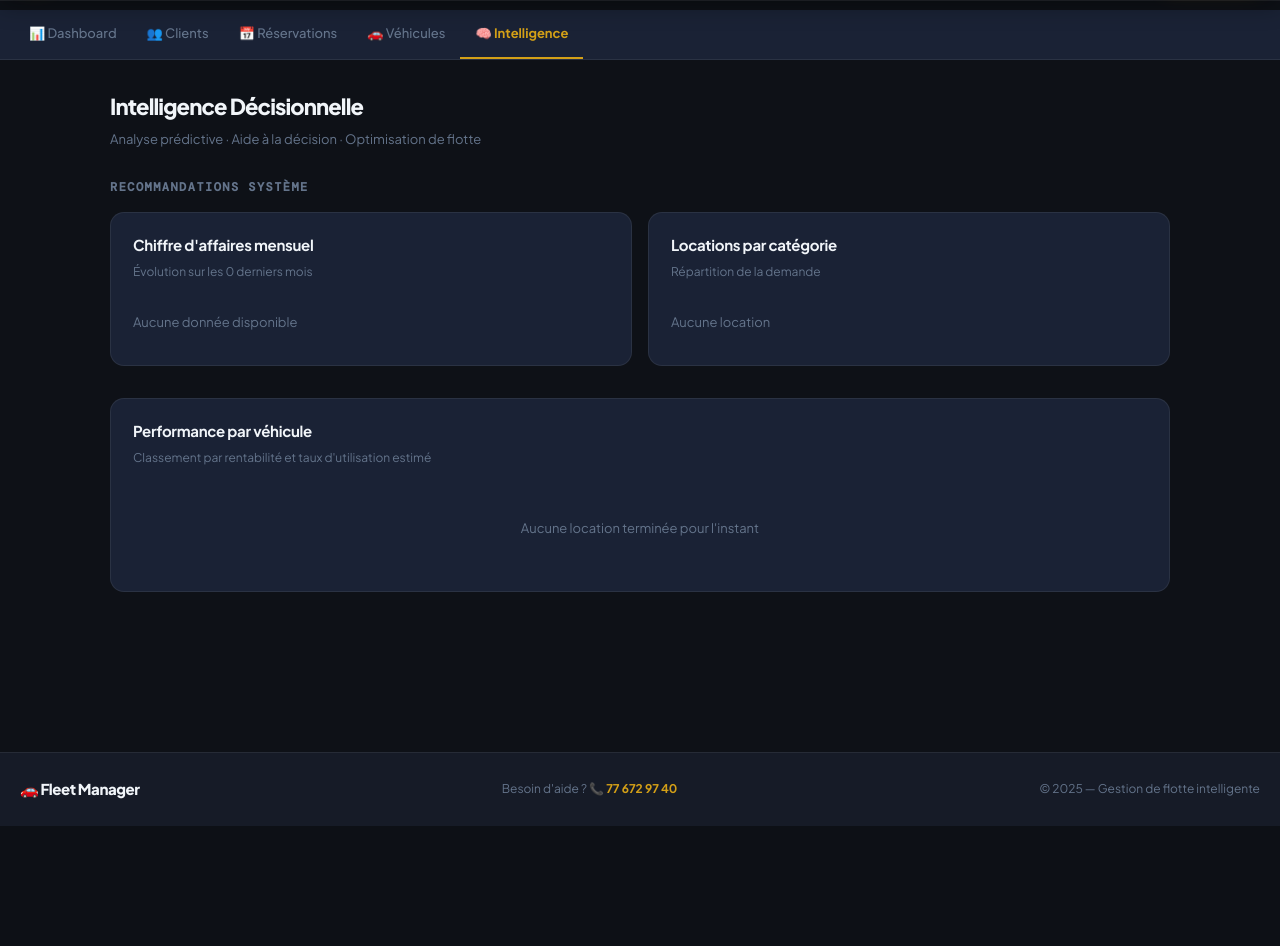
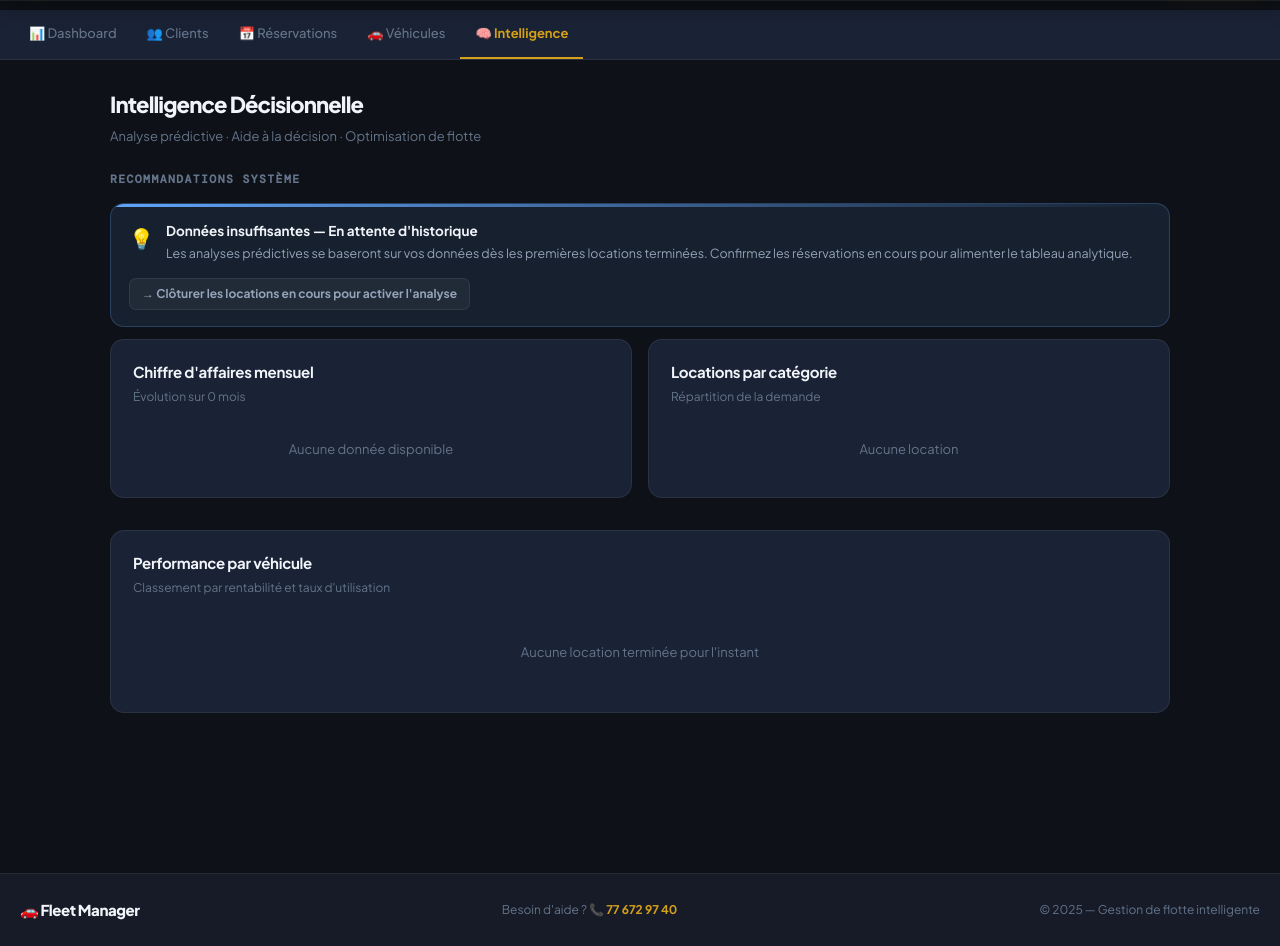
Before and after one commit to pixelelhadji0020-star/Fleet-manager-, a Flask app: template templates/admin/stats.html in a window 1280 px wide. Shown: the part 64-1010 px from the top of the page. Before the commit the page ends 890 px from the top, so only its background shows below. Run offline with Flask 3, Linux system fonts and the light colour scheme; the template is opened without the code that fills it, so the values that code supplies are empty.

Commit message:
Update stats.html

```diff
--- a/templates/admin/stats.html
+++ b/templates/admin/stats.html
@@ -9,7 +9,7 @@
 .anav a.on{color:var(--gold);border-bottom-color:var(--gold);font-weight:700}
 
 /* AI INSIGHT CARDS */
-.insight{border-radius:var(--r);padding:18px 20px;border:1px solid;margin-bottom:12px;position:relative;overflow:hidden}
+.insight{border-radius:var(--r);padding:16px 18px;border:1px solid;margin-bottom:12px;position:relative;overflow:hidden}
 .insight::before{content:'';position:absolute;top:0;left:0;right:0;height:3px;border-radius:3px 3px 0 0}
 .insight-gold{background:var(--gold-dim);border-color:var(--gold-bord)}
 .insight-gold::before{background:linear-gradient(90deg,var(--gold),transparent)}
@@ -19,49 +19,47 @@
 .insight-green::before{background:linear-gradient(90deg,var(--green),transparent)}
 .insight-blue{background:var(--blue-bg);border-color:var(--blue-bord)}
 .insight-blue::before{background:linear-gradient(90deg,var(--blue),transparent)}
-.ins-hd{display:flex;align-items:flex-start;gap:12px;margin-bottom:8px}
-.ins-icon{font-size:22px;flex-shrink:0;margin-top:1px}
-.ins-title{font-size:14px;font-weight:700;color:var(--txt);margin-bottom:2px}
-.ins-sub{font-size:12px;color:var(--txt-2);line-height:1.55}
-.ins-action{display:inline-flex;align-items:center;gap:5px;font-size:12px;font-weight:700;margin-top:10px;padding:6px 14px;border-radius:7px;background:rgba(255,255,255,.06);color:var(--txt-2);border:1px solid var(--bord);cursor:default}
+.ins-hd{display:flex;align-items:flex-start;gap:12px;margin-bottom:6px}
+.ins-icon{font-size:20px;flex-shrink:0;margin-top:1px}
+.ins-title{font-size:13.5px;font-weight:700;color:var(--txt);margin-bottom:2px}
+.ins-sub{font-size:12.5px;color:var(--txt-2);line-height:1.55}
+.ins-action{display:inline-flex;align-items:center;gap:5px;font-size:12px;font-weight:700;margin-top:8px;padding:5px 12px;border-radius:7px;background:rgba(255,255,255,.05);color:var(--txt-2);border:1px solid var(--bord)}
 
 /* BAR CHARTS */
 .chart-card{background:var(--card);border:1px solid var(--bord);border-radius:var(--r);padding:20px 22px;margin-bottom:16px}
-.chart-title{font-size:15px;font-weight:700;margin-bottom:4px;letter-spacing:-.02em}
-.chart-sub{font-size:12px;color:var(--txt-3);margin-bottom:18px}
-.bar-row{display:flex;align-items:center;gap:10px;margin-bottom:10px}
-.bar-lbl{font-size:12px;width:120px;flex-shrink:0;color:var(--txt-2);white-space:nowrap;overflow:hidden;text-overflow:ellipsis}
+.chart-title{font-size:15px;font-weight:700;margin-bottom:3px;letter-spacing:-.02em}
+.chart-sub{font-size:12px;color:var(--txt-3);margin-bottom:16px}
+.bar-row{display:flex;align-items:center;gap:10px;margin-bottom:9px}
+.bar-lbl{font-size:12px;width:110px;flex-shrink:0;color:var(--txt-2);white-space:nowrap;overflow:hidden;text-overflow:ellipsis}
 .bar-bg{flex:1;height:9px;background:var(--bg-2);border-radius:5px;overflow:hidden}
 .bar-fill{height:100%;border-radius:5px;transition:width .7s cubic-bezier(.4,0,.2,1)}
 .bar-val{font-family:'DM Mono',monospace;font-size:11px;color:var(--txt-3);width:70px;text-align:right;flex-shrink:0}
 
-/* SCORE RINGS */
-.score-ring{display:flex;flex-direction:column;align-items:center;gap:4px}
-.ring-val{font-size:26px;font-weight:800;letter-spacing:-.04em}
-.ring-lbl{font-size:10px;color:var(--txt-3);font-family:'DM Mono',monospace;letter-spacing:.08em;text-transform:uppercase}
-
 /* VEHICLE PERF CARD */
-.vpc{background:var(--card);border:1px solid var(--bord);border-radius:var(--r);padding:16px;margin-bottom:10px;display:flex;align-items:center;gap:14px}
-.vpc-rank{font-family:'DM Mono',monospace;font-size:11px;color:var(--txt-3);width:24px;flex-shrink:0;text-align:center}
+.vpc{background:var(--card);border:1px solid var(--bord);border-radius:var(--r);padding:14px;margin-bottom:9px;display:flex;align-items:center;gap:12px}
+.vpc-rank{font-family:'DM Mono',monospace;font-size:11px;color:var(--txt-3);width:22px;flex-shrink:0;text-align:center}
 .vpc-info{flex:1;min-width:0}
 .vpc-name{font-weight:700;font-size:14px;white-space:nowrap;overflow:hidden;text-overflow:ellipsis}
 .vpc-cat{font-size:11.5px;color:var(--txt-3);margin-top:1px}
-.vpc-stats{display:flex;gap:16px;flex-shrink:0}
+.vpc-bar{height:4px;background:var(--bg-2);border-radius:2px;margin-top:7px;overflow:hidden}
+.vpc-bar-fill{height:100%;border-radius:2px;background:linear-gradient(90deg,var(--gold),var(--gold-h))}
+.vpc-stats{display:flex;gap:14px;flex-shrink:0}
 .vpc-stat{text-align:right}
-.vpc-stat-v{font-weight:800;font-size:15px}
-.vpc-stat-l{font-size:10px;color:var(--txt-3);font-family:'DM Mono',monospace;letter-spacing:.06em;text-transform:uppercase}
-.vpc-bar{height:4px;background:var(--bg-2);border-radius:2px;margin-top:8px;overflow:hidden}
-.vpc-bar-fill{height:100%;border-radius:2px;background:linear-gradient(90deg,var(--gold),var(--gold-h))}
+.vpc-stat-v{font-weight:800;font-size:14px}
+.vpc-stat-l{font-size:10px;color:var(--txt-3);font-family:'DM Mono',monospace;letter-spacing:.05em;text-transform:uppercase}
 
 /* PREDICT SECTION */
-.predict-card{background:linear-gradient(135deg,#12180a 0%,#0e1117 60%,#0a1018 100%);border:1px solid var(--gold-bord);border-radius:var(--r-lg);padding:24px;margin-bottom:16px;position:relative;overflow:hidden}
-.predict-card::before{content:'🤖 IA';position:absolute;top:16px;right:16px;font-size:11px;background:var(--gold-dim);color:var(--gold);padding:3px 10px;border-radius:20px;border:1px solid var(--gold-bord);font-weight:700;font-family:'DM Mono',monospace;letter-spacing:.06em}
-.predict-title{font-size:17px;font-weight:800;letter-spacing:-.03em;margin-bottom:6px;color:var(--txt)}
-.predict-sub{font-size:13px;color:var(--txt-2);line-height:1.6;margin-bottom:16px}
-.predict-metrics{display:flex;gap:20px;flex-wrap:wrap}
-.pm{background:rgba(212,160,23,.08);border:1px solid var(--gold-bord);border-radius:10px;padding:12px 16px;flex:1;min-width:100px}
-.pm-v{font-size:22px;font-weight:800;color:var(--gold);letter-spacing:-.03em}
-.pm-l{font-size:11px;color:var(--txt-3);margin-top:2px;font-family:'DM Mono',monospace;letter-spacing:.06em;text-transform:uppercase}
+.predict-card{background:linear-gradient(135deg,#12180a 0%,#0e1117 60%,#0a1018 100%);border:1px solid var(--gold-bord);border-radius:var(--r-lg);padding:22px;margin-bottom:16px;position:relative;overflow:hidden}
+.predict-card::after{content:'🤖 IA';position:absolute;top:14px;right:14px;font-size:11px;background:var(--gold-dim);color:var(--gold);padding:3px 10px;border-radius:20px;border:1px solid var(--gold-bord);font-weight:700;font-family:'DM Mono',monospace;letter-spacing:.05em}
+.predict-title{font-size:16px;font-weight:800;letter-spacing:-.03em;margin-bottom:5px;color:var(--txt)}
+.predict-sub{font-size:13px;color:var(--txt-2);line-height:1.6;margin-bottom:14px}
+.predict-metrics{display:flex;gap:12px;flex-wrap:wrap}
+.pm{background:rgba(212,160,23,.08);border:1px solid var(--gold-bord);border-radius:10px;padding:12px 14px;flex:1;min-width:90px}
+.pm-v{font-size:20px;font-weight:800;color:var(--gold);letter-spacing:-.03em}
+.pm-l{font-size:10px;color:var(--txt-3);margin-top:2px;font-family:'DM Mono',monospace;letter-spacing:.05em;text-transform:uppercase}
+
+.g2s{display:grid;grid-template-columns:1fr 1fr;gap:16px}
+@media(max-width:680px){.g2s{grid-template-columns:1fr}}
 </style>
 {% endblock %}
 {% block content %}
@@ -73,74 +71,95 @@
   <a href="/admin/statistiques" class="on">🧠 Intelligence</a>
 </div>
 
-<div class="wrap" style="padding-top:28px;padding-bottom:80px">
-
-  <div style="margin-bottom:28px">
-    <h1 style="font-size:22px;font-weight:800;letter-spacing:-.04em;margin-bottom:4px">Intelligence Décisionnelle</h1>
+<div class="wrap" style="padding-top:26px;padding-bottom:80px">
+  <div style="margin-bottom:24px">
+    <h1 style="font-size:22px;font-weight:800;letter-spacing:-.04em;margin-bottom:3px">Intelligence Décisionnelle</h1>
     <p style="font-size:13px;color:var(--txt-3)">Analyse prédictive · Aide à la décision · Optimisation de flotte</p>
   </div>
 
-  <!-- INSIGHTS IA CONTEXTUELS -->
-  {% set max_rev = revenue_monthly|map(attribute='revenue')|max if revenue_monthly else 0 %}
-  {% set total_rev = revenue_monthly|sum(attribute='revenue') if revenue_monthly else 0 %}
-  {% set top_cat = by_category|sort(attribute='rentals',reverse=True)|first if by_category else none %}
+  {# ── Calculs sécurisés ── #}
+  {% set rev_list = revenue_monthly if revenue_monthly else [] %}
+  {% set cat_list = by_category if by_category else [] %}
+  {% set veh_list = top_vehicles if top_vehicles else [] %}
 
-  {% if top_cat %}
-  <div class="predict-card" style="margin-bottom:20px">
+  {% set total_rev = namespace(val=0) %}
+  {% for m in rev_list %}{% set total_rev.val = total_rev.val + m.revenue %}{% endfor %}
+
+  {% set max_rev_val = namespace(val=0) %}
+  {% for m in rev_list %}{% if m.revenue > max_rev_val.val %}{% set max_rev_val.val = m.revenue %}{% endif %}{% endfor %}
+
+  {% set max_cat_val = namespace(val=0) %}
+  {% for c in cat_list %}{% if c.rentals > max_cat_val.val %}{% set max_cat_val.val = c.rentals %}{% endif %}{% endfor %}
+
+  {% set total_loc = namespace(val=0) %}
+  {% for c in cat_list %}{% set total_loc.val = total_loc.val + c.rentals %}{% endfor %}
+
+  {% set top_cat = namespace(name='—', rentals=0) %}
+  {% for c in cat_list %}{% if c.rentals > top_cat.rentals %}{% set top_cat.name = c.category %}{% set top_cat.rentals = c.rentals %}{% endif %}{% endfor %}
+
+  {% set max_veh_loc = namespace(val=1) %}
+  {% for v in veh_list %}{% if (v.rentals or 0) > max_veh_loc.val %}{% set max_veh_loc.val = v.rentals %}{% endif %}{% endfor %}
+
+  {% set avg_rev = (total_rev.val / rev_list|length)|round(0)|int if rev_list|length > 0 else 0 %}
+
+  {# ── PRÉVISION IA ── #}
+  {% if rev_list %}
+  <div class="predict-card">
     <div class="predict-title">Prévision Revenus — Prochains 30 jours</div>
     <div class="predict-sub">
-      Basé sur vos {{revenue_monthly|length}} derniers mois et la tendance saisonnière actuelle,
-      la catégorie <strong style="color:var(--gold)">{{top_cat.category}}</strong> génère
-      {{top_cat.rentals}} locations sur la période. Potentiel d'optimisation identifié :
-      expansion de cette catégorie ou tarification dynamique recommandée.
+      Basé sur vos {{ rev_list|length }} derniers mois et la tendance actuelle, la catégorie
+      <strong style="color:var(--gold)">{{ top_cat.name }}</strong> génère
+      {{ top_cat.rentals }} locations sur la période. Potentiel d'optimisation identifié :
+      tarification dynamique ou expansion de cette catégorie recommandée.
     </div>
     <div class="predict-metrics">
       <div class="pm">
-        <div class="pm-v">{{(total_rev / revenue_monthly|length)|round(0)|int if revenue_monthly else 0}} FCFA</div>
+        <div class="pm-v">{{ avg_rev }} FCFA</div>
         <div class="pm-l">Revenu moyen / mois</div>
       </div>
       <div class="pm">
-        <div class="pm-v">{{top_cat.rentals}}</div>
+        <div class="pm-v">{{ top_cat.rentals }}</div>
         <div class="pm-l">Top catégorie</div>
       </div>
       <div class="pm">
-        <div class="pm-v">{{by_category|sum(attribute='rentals') if by_category else 0}}</div>
+        <div class="pm-v">{{ total_loc.val }}</div>
         <div class="pm-l">Total locations</div>
       </div>
     </div>
   </div>
   {% endif %}
 
-  <!-- ALERTES INTELLIGENTES -->
-  <div style="font-size:12px;font-weight:700;font-family:'DM Mono',monospace;letter-spacing:.12em;text-transform:uppercase;color:var(--txt-3);margin-bottom:14px">Recommandations système</div>
+  {# ── ALERTES ── #}
+  <div style="font-size:11.5px;font-weight:700;font-family:'DM Mono',monospace;letter-spacing:.12em;text-transform:uppercase;color:var(--txt-3);margin-bottom:13px">Recommandations système</div>
 
-  {% set total_vehicles = top_vehicles|length %}
-  {% if top_vehicles %}
-  {% set top_v = top_vehicles|sort(attribute='rentals',reverse=True)|first if top_vehicles else none %}
-  {% if top_v %}
+  {# Top véhicule #}
+  {% set top_v = namespace(name='—', brand='', model='', rentals=0) %}
+  {% for v in veh_list %}{% if (v.rentals or 0) > top_v.rentals %}{% set top_v.brand = v.brand %}{% set top_v.model = v.model %}{% set top_v.rentals = v.rentals %}{% endif %}{% endfor %}
+
+  {% if veh_list and top_v.rentals > 0 %}
   <div class="insight insight-gold">
     <div class="ins-hd">
       <div class="ins-icon">🏆</div>
       <div>
-        <div class="ins-title">Optimisation rentabilité : {{top_v.brand}} {{top_v.model}}</div>
-        <div class="ins-sub">Ce véhicule génère le plus de valeur dans votre flotte. Considérez l'ajout d'un modèle similaire pour répondre à la demande excédentaire lors des pics de réservation.</div>
+        <div class="ins-title">Optimisation rentabilité : {{ top_v.brand }} {{ top_v.model }}</div>
+        <div class="ins-sub">Ce véhicule génère le plus de valeur dans votre flotte. Envisagez l'ajout d'un modèle similaire pour répondre à la demande lors des pics de réservation.</div>
       </div>
     </div>
-    <div class="ins-action">→ Action recommandée : Expansion de flotte pour cette catégorie</div>
+    <div class="ins-action">→ Expansion de flotte recommandée pour cette catégorie</div>
   </div>
   {% endif %}
-  {% endif %}
 
-  {% if revenue_monthly|length > 1 %}
-  {% set last_m = revenue_monthly[0] %}
-  {% set prev_m = revenue_monthly[1] %}
-  {% if last_m.revenue > prev_m.revenue %}
+  {# Tendance CA #}
+  {% if rev_list|length > 1 %}
+    {% set last_m = rev_list[0] %}
+    {% set prev_m = rev_list[1] %}
+    {% if last_m.revenue >= prev_m.revenue %}
     <div class="insight insight-green">
       <div class="ins-hd">
         <div class="ins-icon">📈</div>
         <div>
-        <div class="ins-title">Tendance positive détectée — Croissance {{((last_m.revenue - prev_m.revenue)/prev_m.revenue*100)|round(1) if prev_m.revenue else 0}}%</div>
-        <div class="ins-sub">Le chiffre d'affaires est en hausse par rapport au mois précédent. Vérifiez la disponibilité de votre flotte pour maintenir cet élan et éviter de refuser des demandes.</div>
+          <div class="ins-title">Tendance positive — Croissance détectée</div>
+          <div class="ins-sub">Le chiffre d'affaires est stable ou en hausse par rapport au mois précédent. Maintenez la disponibilité de votre flotte pour capitaliser sur cet élan.</div>
         </div>
       </div>
       <div class="ins-action">→ Vérifier les disponibilités et planifier les maintenances hors-pic</div>
@@ -150,93 +169,117 @@
       <div class="ins-hd">
         <div class="ins-icon">⚠️</div>
         <div>
-        <div class="ins-title">Attention : Baisse de revenus détectée ce mois</div>
-        <div class="ins-sub">Le CA du mois en cours est inférieur au mois précédent. Analysez les annulations récentes et envisagez une offre promotionnelle ciblée pour les catégories sous-utilisées.</div>
+          <div class="ins-title">Attention : Baisse de revenus ce mois</div>
+          <div class="ins-sub">Le CA du mois en cours est inférieur au mois précédent. Analysez les annulations et envisagez une offre promotionnelle sur les catégories sous-utilisées.</div>
         </div>
       </div>
-    <div class="ins-action">→ Lancer une offre promotionnelle sur les véhicules moins demandés</div>
+      <div class="ins-action">→ Lancer une offre sur les véhicules moins demandés</div>
     </div>
     {% endif %}
+  {% elif not rev_list %}
+  <div class="insight insight-blue">
+    <div class="ins-hd">
+      <div class="ins-icon">💡</div>
+      <div>
+        <div class="ins-title">Données insuffisantes — En attente d'historique</div>
+        <div class="ins-sub">Les analyses prédictives se baseront sur vos données dès les premières locations terminées. Confirmez les réservations en cours pour alimenter le tableau analytique.</div>
+      </div>
+    </div>
+    <div class="ins-action">→ Clôturer les locations en cours pour activer l'analyse</div>
+  </div>
   {% endif %}
 
-  {% if top_vehicles %}
-  {% set underused = top_vehicles|selectattr('rentals','equalto',0)|list %}
-  {% if underused %}
-  <div class="insight insight-blue" style="margin-bottom:24px">
+  {# Véhicules non utilisés #}
+  {% set unused_count = namespace(val=0) %}
+  {% set unused_names = namespace(val='') %}
+  {% for v in veh_list %}
+    {% if (v.rentals or 0) == 0 %}
+      {% set unused_count.val = unused_count.val + 1 %}
+      {% if unused_count.val <= 2 %}{% set unused_names.val = unused_names.val + (', ' if unused_names.val else '') + v.brand + ' ' + v.model %}{% endif %}
+    {% endif %}
+  {% endfor %}
+  {% if unused_count.val > 0 %}
+  <div class="insight insight-blue" style="margin-bottom:22px">
     <div class="ins-hd">
       <div class="ins-icon">💤</div>
       <div>
-        <div class="ins-title">{{underused|length}} véhicule(s) sans location — Actif sous-utilisé</div>
-        <div class="ins-sub">{% for v in underused[:2] %}{{v.brand}} {{v.model}}{% if not loop.last %}, {% endif %}{% endfor %}{% if underused|length > 2 %} et {{underused|length - 2}} autre(s){% endif %} n'ont aucune location enregistrée. Révisez leur positionnement tarifaire ou leur visibilité catalogue.</div>
+        <div class="ins-title">{{ unused_count.val }} véhicule(s) sans location — Actifs sous-utilisés</div>
+        <div class="ins-sub">{{ unused_names.val }}{% if unused_count.val > 2 %} et {{ unused_count.val - 2 }} autre(s){% endif %} n'ont aucune location enregistrée. Révisez leur positionnement tarifaire.</div>
       </div>
     </div>
-    <div class="ins-action">→ Optimiser le prix ou promouvoir ces véhicules en avant-première catalogue</div>
+    <div class="ins-action">→ Optimiser le prix ou améliorer la visibilité catalogue</div>
   </div>
   {% endif %}
-  {% endif %}
 
-  <!-- REVENUE CHART -->
-  <div class="g2" style="margin-bottom:16px">
+  {# ── GRAPHIQUES ── #}
+  <div class="g2s" style="margin-bottom:16px">
     <div class="chart-card">
       <div class="chart-title">Chiffre d'affaires mensuel</div>
-      <div class="chart-sub">Évolution sur les {{revenue_monthly|length}} derniers mois</div>
-      {% if revenue_monthly %}
-        {% set maxr = revenue_monthly|map(attribute='revenue')|max %}
-        {% for row in revenue_monthly|reverse %}
+      <div class="chart-sub">Évolution sur {{ rev_list|length }} mois</div>
+      {% if rev_list %}
+        {% for row in rev_list|reverse %}
         <div class="bar-row">
-          <div class="bar-lbl">{{row.month}}</div>
-          <div class="bar-bg"><div class="bar-fill" style="width:{{(row.revenue / maxr * 100)|round if maxr else 0}}%;background:linear-gradient(90deg,var(--gold),var(--gold-h))"></div></div>
-          <div class="bar-val">{{row.revenue|round(0)|int}} F</div>
+          <div class="bar-lbl">{{ row.month }}</div>
+          <div class="bar-bg">
+            <div class="bar-fill" style="width:{{ ((row.revenue / max_rev_val.val * 100)|round)|int if max_rev_val.val > 0 else 0 }}%;background:linear-gradient(90deg,var(--gold),var(--gold-h))"></div>
+          </div>
+          <div class="bar-val">{{ row.revenue|round(0)|int }} F</div>
         </div>
         {% endfor %}
-      {% else %}<div style="color:var(--txt-3);font-size:13px;padding:12px 0">Aucune donnée disponible</div>{% endif %}
+      {% else %}
+        <div style="color:var(--txt-3);font-size:13px;padding:16px 0;text-align:center">Aucune donnée disponible</div>
+      {% endif %}
     </div>
 
     <div class="chart-card">
       <div class="chart-title">Locations par catégorie</div>
       <div class="chart-sub">Répartition de la demande</div>
-      {% if by_category %}
-        {% set maxc = by_category|map(attribute='rentals')|max %}
       {% set cols = ['var(--gold)','var(--green)','var(--blue)','var(--red)','#a78bfa','#fb923c'] %}
-        {% for row in by_category|sort(attribute='rentals',reverse=True) %}
+      {% if cat_list %}
+        {% for row in cat_list|sort(attribute='rentals', reverse=True) %}
         <div class="bar-row">
-          <div class="bar-lbl">{{row.category}}</div>
-          <div class="bar-bg"><div class="bar-fill" style="width:{{(row.rentals / maxc * 100)|round if maxc else 0}}%;background:{{cols[loop.index0 % 6]}}"></div></div>
-          <div class="bar-val">{{row.rentals}} loc.</div>
+          <div class="bar-lbl">{{ row.category }}</div>
+          <div class="bar-bg">
+            <div class="bar-fill" style="width:{{ ((row.rentals / max_cat_val.val * 100)|round)|int if max_cat_val.val > 0 else 0 }}%;background:{{ cols[loop.index0 % 6] }}"></div>
+          </div>
+          <div class="bar-val">{{ row.rentals }} loc.</div>
         </div>
         {% endfor %}
-      {% else %}<div style="color:var(--txt-3);font-size:13px;padding:12px 0">Aucune location</div>{% endif %}
+      {% else %}
+        <div style="color:var(--txt-3);font-size:13px;padding:16px 0;text-align:center">Aucune location</div>
+      {% endif %}
     </div>
   </div>
 
-  <!-- TOP VÉHICULES -->
+  {# ── TOP VÉHICULES ── #}
   <div class="chart-card">
     <div class="chart-title">Performance par véhicule</div>
-    <div class="chart-sub">Classement par rentabilité et taux d'utilisation estimé</div>
-    {% if top_vehicles %}
-    {% set max_loc = top_vehicles|map(attribute='rentals')|max if top_vehicles|map(attribute='rentals')|max else 1 %}
-    {% for v in top_vehicles|sort(attribute='rentals',reverse=True) %}
+    <div class="chart-sub">Classement par rentabilité et taux d'utilisation</div>
+    {% if veh_list %}
+      {% for v in veh_list|sort(attribute='rentals', reverse=True) %}
       <div class="vpc">
-      <div class="vpc-rank">#{{loop.index}}</div>
+        <div class="vpc-rank">#{{ loop.index }}</div>
         <div class="vpc-info">
-        <div class="vpc-name">{{v.brand}} {{v.model}}</div>
-        <div class="vpc-cat">{{v.category}} · {{v.fuel}}</div>
-        <div class="vpc-bar"><div class="vpc-bar-fill" style="width:{{((v.rentals or 0) / max_loc * 100)|round}}%"></div></div>
+          <div class="vpc-name">{{ v.brand }} {{ v.model }}</div>
+          <div class="vpc-cat">{{ v.category }} · {{ v.fuel }}</div>
+          <div class="vpc-bar">
+            <div class="vpc-bar-fill" style="width:{{ (((v.rentals or 0) / max_veh_loc.val * 100)|round)|int }}%"></div>
+          </div>
         </div>
         <div class="vpc-stats">
           <div class="vpc-stat">
-          <div class="vpc-stat-v" style="color:var(--gold)">{{v.rentals or 0}}</div>
+            <div class="vpc-stat-v" style="color:var(--gold)">{{ v.rentals or 0 }}</div>
             <div class="vpc-stat-l">Locations</div>
           </div>
           <div class="vpc-stat">
-          <div class="vpc-stat-v">{{((v.rentals or 0)*4)|round}}%</div>
+            <div class="vpc-stat-v">{{ ((v.rentals or 0) * 4)|round }}%</div>
             <div class="vpc-stat-l">Taux util.</div>
           </div>
         </div>
       </div>
       {% endfor %}
     {% else %}
-    <div style="text-align:center;padding:32px;color:var(--txt-3);font-size:13px">Aucune location terminée pour l'instant</div>
+      <div style="text-align:center;padding:28px;color:var(--txt-3);font-size:13px">Aucune location terminée pour l'instant</div>
     {% endif %}
   </div>
 
```
Lines whose indentation alone changed are shown as unchanged.
